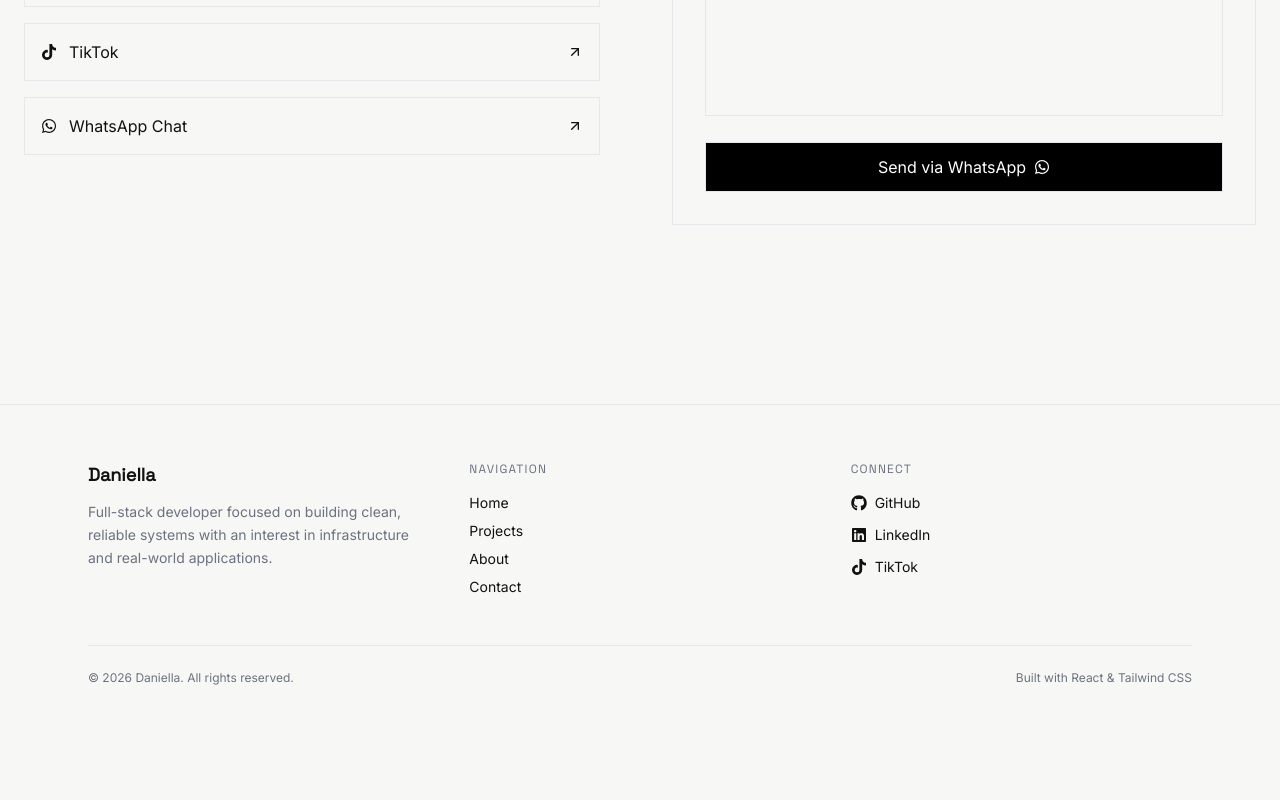
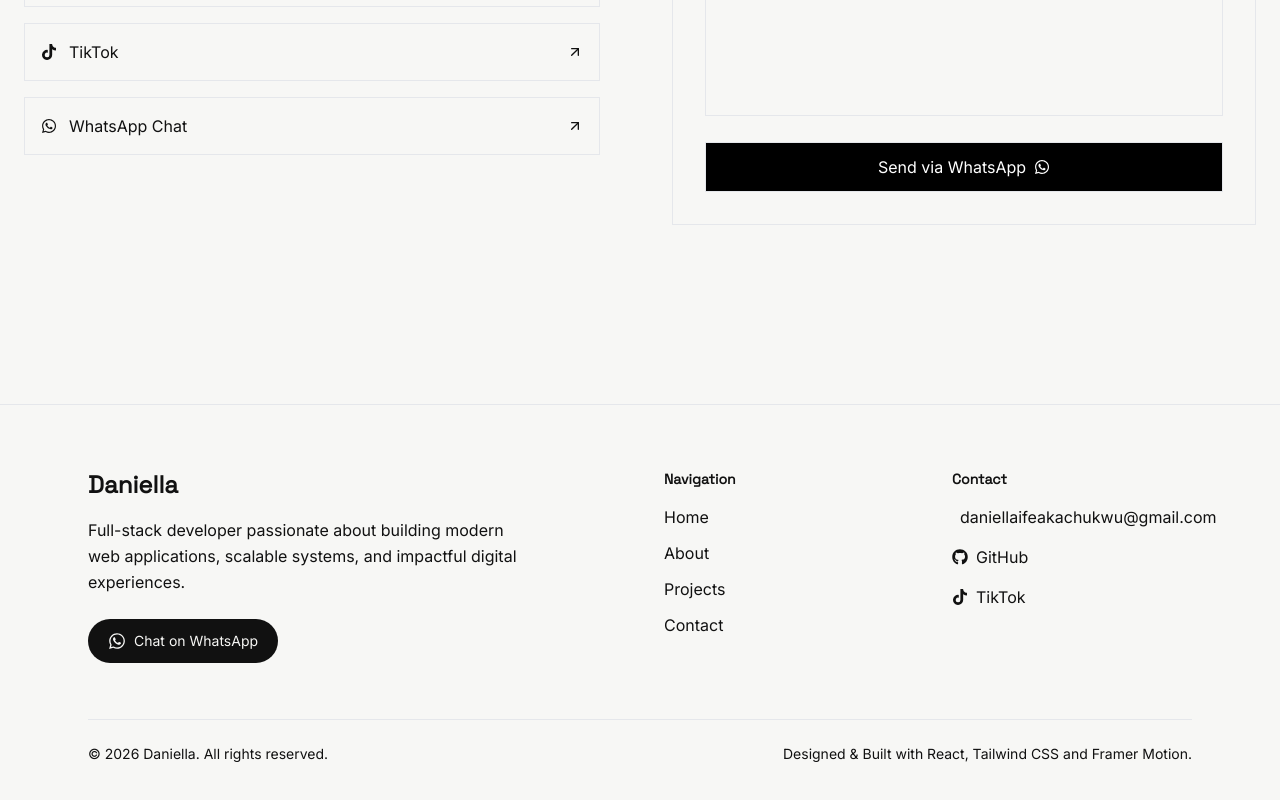
Before and after one commit to Daniella-fejiro/portfolio, a React (Vite) app: page /contact in a window 1280 px wide. Shown: the part 396-1196 px from the top of the page. Before the commit the page ends 1138 px from the top, so only its background shows below. Built offline with nearby package versions, Linux system fonts and the light colour scheme.

Commit message:
fix: whatsapp number

```diff
--- a/src/components/Footer.jsx
+++ b/src/components/Footer.jsx
@@ -1,98 +1,126 @@
-import { motion } from "framer-motion"
 import { NavLink } from "react-router-dom"
-import { FaGithub, FaLinkedin, FaTiktok } from "react-icons/fa"
+import { FaGithub, FaTiktok, FaWhatsapp } from "react-icons/fa"
+import { Mail } from "lucide-react"
 
 export default function Footer() {
   return (
-    <footer className="bg-background border-t border-border py-14">
-      <div className="mx-auto max-w-6xl px-6">
+    <footer className="border-t border-border">
+      <div className="mx-auto max-w-6xl px-6 py-16">
 
-        <div className="grid gap-10 md:grid-cols-3">
+        <div className="grid gap-12 md:grid-cols-2 lg:grid-cols-4">
 
-          {/* Brand / Intro */}
-          <div>
-            <h3 className="text-lg font-semibold text-foreground">
+          {/* Brand */}
+          <div className="lg:col-span-2">
+            <h3 className="text-2xl font-semibold text-foreground">
               Daniella
             </h3>
 
-            <p className="mt-3 text-sm leading-relaxed text-muted">
-              Full-stack developer focused on building clean, reliable systems
-              with an interest in infrastructure and real-world applications.
+            <p className="mt-4 max-w-md leading-relaxed text-muted-foreground">
+              Full-stack developer passionate about building modern web
+              applications, scalable systems, and impactful digital
+              experiences.
             </p>
+
+            <a
+              href="https://wa.me/2348032232968"
+              target="_blank"
+              rel="noopener noreferrer"
+              className="mt-6 inline-flex items-center gap-2 rounded-full bg-foreground px-5 py-3 text-sm font-medium text-background transition hover:opacity-90"
+            >
+              <FaWhatsapp size={18} />
+              Chat on WhatsApp
+            </a>
           </div>
 
           {/* Navigation */}
           <div>
-            <h4 className="text-xs tracking-widest text-muted">
-              NAVIGATION
+            <h4 className="text-sm font-semibold text-foreground">
+              Navigation
             </h4>
 
-            <div className="mt-4 flex flex-col gap-2 text-sm">
-              <NavLink to="/" className="text-foreground hover:opacity-70 transition">
+            <div className="mt-4 flex flex-col gap-3">
+              <NavLink
+                to="/"
+                className="text-muted-foreground transition hover:text-foreground"
+              >
                 Home
               </NavLink>
 
-              <NavLink to="/projects" className="text-foreground hover:opacity-70 transition">
+              <NavLink
+                to="/about"
+                className="text-muted-foreground transition hover:text-foreground"
+              >
+                About
+              </NavLink>
+
+              <NavLink
+                to="/projects"
+                className="text-muted-foreground transition hover:text-foreground"
+              >
                 Projects
               </NavLink>
 
-              <NavLink to="/about" className="text-foreground hover:opacity-70 transition">
-                About
-              </NavLink>
-
-              <NavLink to="/contact" className="text-foreground hover:opacity-70 transition">
+              <NavLink
+                to="/contact"
+                className="text-muted-foreground transition hover:text-foreground"
+              >
                 Contact
               </NavLink>
             </div>
           </div>
 
-          {/* Socials */}
+          {/* Contact */}
           <div>
-            <h4 className="text-xs tracking-widest text-muted">
-              CONNECT
+            <h4 className="text-sm font-semibold text-foreground">
+              Contact
             </h4>
 
-            <div className="mt-4 flex flex-col gap-3 text-sm">
+            <div className="mt-4 space-y-4">
+
               <a
-                href="https://github.com/"
+                href="mailto:daniellaifeakachukwu@gmail.com"
+                className="flex items-center gap-2 text-muted-foreground transition hover:text-foreground"
+              >
+                <Mail size={16} />
+                daniellaifeakachukwu@gmail.com
+              </a>
+
+              <a
+                href="https://github.com/yourusername"
                 target="_blank"
-                className="flex items-center gap-2 text-foreground hover:opacity-70 transition"
+                rel="noopener noreferrer"
+                className="flex items-center gap-2 text-muted-foreground transition hover:text-foreground"
               >
                 <FaGithub size={16} />
                 GitHub
               </a>
 
               <a
-                href="#"
-                className="flex items-center gap-2 text-foreground hover:opacity-70 transition"
-              >
-                <FaLinkedin size={16} />
-                LinkedIn
-              </a>
-
-              <a
-                href="#"
-                className="flex items-center gap-2 text-foreground hover:opacity-70 transition"
+                href="https://www.tiktok.com/@yourusername"
+                target="_blank"
+                rel="noopener noreferrer"
+                className="flex items-center gap-2 text-muted-foreground transition hover:text-foreground"
               >
                 <FaTiktok size={16} />
                 TikTok
               </a>
+
             </div>
           </div>
 
         </div>
 
-        {/* Bottom bar */}
-        <div className="mt-12 flex flex-col gap-4 border-t border-border pt-6 text-xs text-muted md:flex-row md:items-center md:justify-between">
+        {/* Bottom Bar */}
+        <div className="mt-14 border-t border-border pt-6">
+          <div className="flex flex-col gap-3 text-sm text-muted-foreground md:flex-row md:items-center md:justify-between">
+            <p>
+              © {new Date().getFullYear()} Daniella. All rights reserved.
+            </p>
 
-          <p>
-            © {new Date().getFullYear()} Daniella. All rights reserved.
-          </p>
-
-          <p>
-            Built with React & Tailwind CSS
-          </p>
-
+            <p>
+              Designed & Built with React, Tailwind CSS and Framer Motion.
+            </p>
+          </div>
         </div>
 
       </div>
--- a/src/components/Navbar.jsx
+++ b/src/components/Navbar.jsx
@@ -154,8 +154,8 @@ export default function Navbar() {
               scale: 0.98,
             }}
           >
-            <NavLink
-              to="/contact"
+            <a
+              href="https://wa.me/2348032232968"
               className="group flex items-center gap-2 rounded-full border border-border px-5 py-2.5 text-sm font-medium transition-colors duration-300 hover:border-foreground"
             >
               Let's Talk
@@ -168,7 +168,7 @@ export default function Navbar() {
               >
                 <FaWhatsapp size={16} />
               </motion.div>
-            </NavLink>
+            </a>
           </motion.div>
         </div>
 
@@ -243,14 +243,14 @@ export default function Navbar() {
               ))}
 
               <motion.div variants={itemVariants}>
-                <NavLink
-                  to="/contact"
+                <a
+                  href="https://wa.me/2348032232968"
                   onClick={closeMenu}
                   className="flex items-center justify-center gap-2 rounded-full border border-border px-5 py-3 text-sm font-medium"
                 >
                   Let's Talk
                   <FaWhatsapp size={16} />
-                </NavLink>
+                </a>
               </motion.div>
             </motion.div>
           </motion.div>
```
